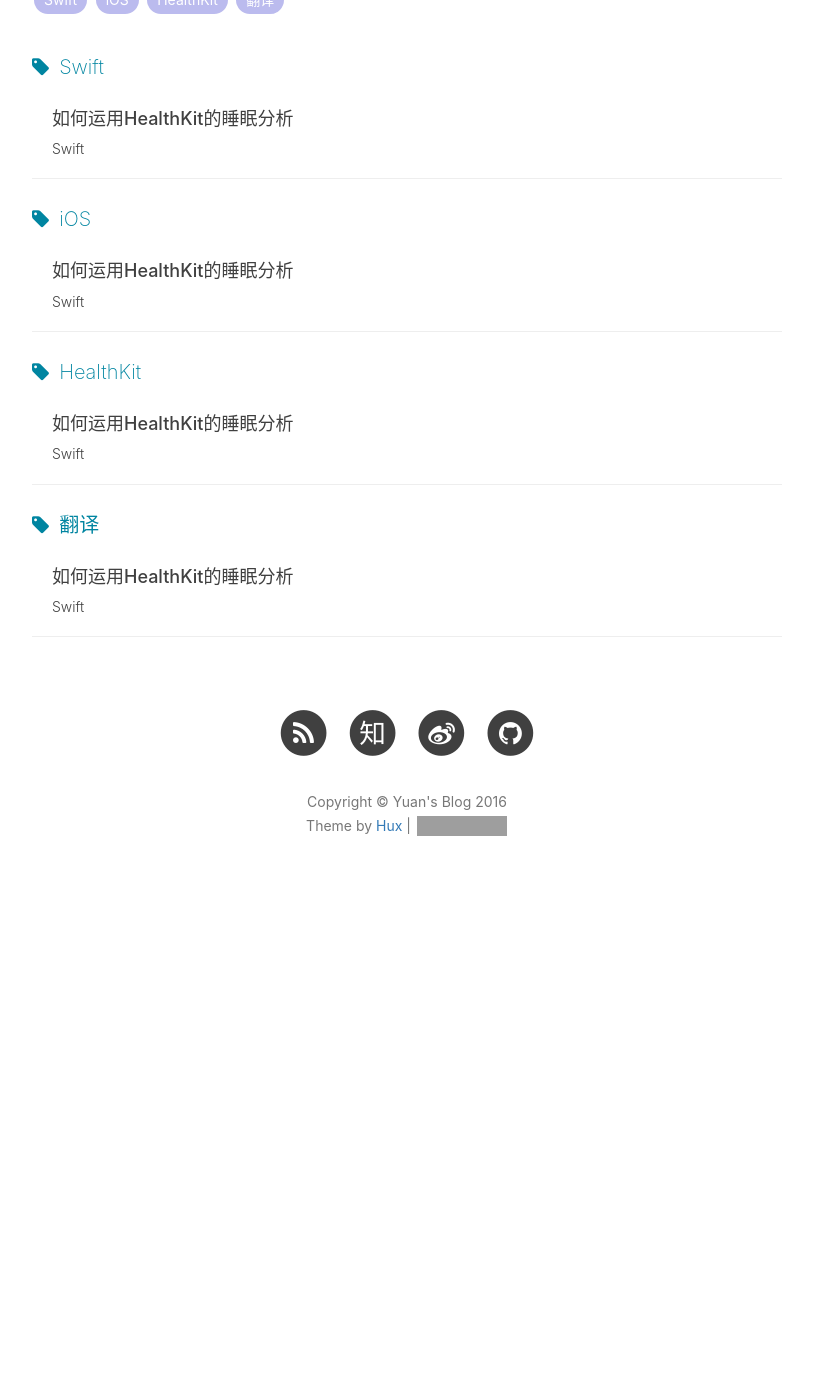
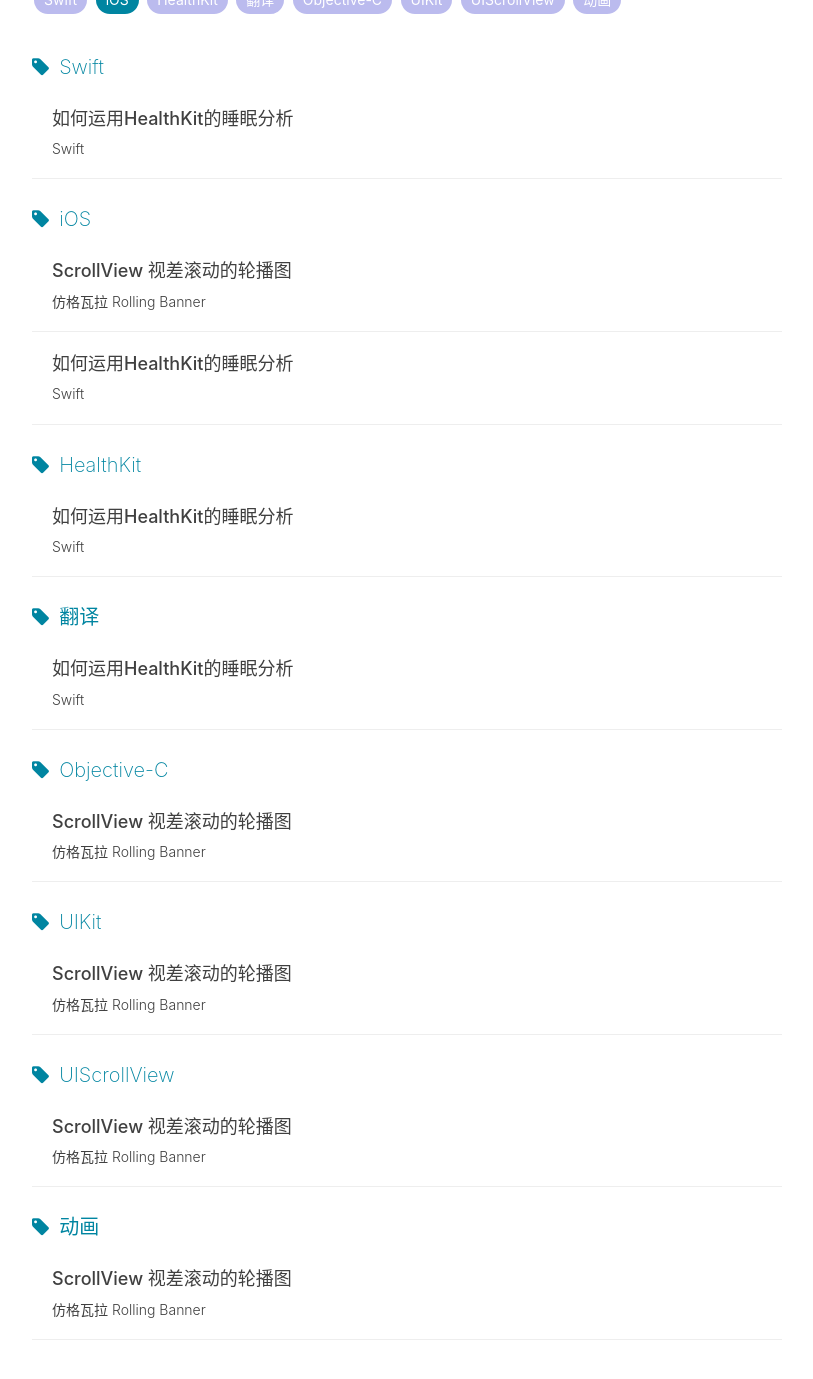
Before and after one commit to Arbalest313/arbalest313.github.io, a Jekyll site: the page built from tags.html, in a window 1280 px wide and 1400 px high, scrolled down 282 px. Shown: the top 1379 px of the window, without its empty margins (233-1046 px from the left). Built offline with Jekyll 4.4.1, drawn with Linux system fonts in a browser that asks for light colours; nearby versions of some CDN libraries; comment, search, counter and statistics services are not loaded; before the commit the page ends 1212 px from its top, so only the background shows below that; some of the changed lines change nothing that is shown; grey boxes are pictures that could not be loaded.

Commit message:
Rolling Banner - paging post
paging

````diff
--- a/_config.yml
+++ b/_config.yml
@@ -12,7 +12,7 @@
 
 # SNS settings
 RSS: true
-weibo_username:     热白开424
+weibo_username:     13062662970
 zhihu_username:     qingd120t@163.com
 github_username:    arbalest313
 #twitter_username:  huxpro
--- /dev/null
+++ b/_posts/2016-07-31-RollingBanner.md
@@ -0,0 +1,175 @@
+---
+layout:     post
+title:      "ScrollView 视差滚动的轮播图"
+subtitle:   "仿格瓦拉 Rolling Banner"
+date:       2016-08-15
+author:     "yuan"
+header-img: "img/bg/20160815-RollingBanner-Paging.jpg"
+tags:
+    - Objective-C
+    - iOS
+    - UIKit
+    - UIScrollView
+    - 动画
+---
+
+## 前言
+在绝大多数的APP中，产品经理都会要求有一个轮播图来展示重要的图片与信息。而大多数的轮播图都是比较僵硬的Side By Side的滑动动画。如何让这一个枯燥的UI组件变得有趣，并且有丝滑办的感觉呢？我想滚动视差会是一个不错的选择。
+
+如果你经常使用格瓦拉，我想你也许就会注意到，格瓦拉的首页就有着这么一个有意思的视差滚动视图。让我们来尝试实现它吧。
+
+<center>![](https://github.com/Arbalest313/gitRecord/blob/master/RollingBanner/Gewala.gif?raw=true)</center>
+## 思考与观察
+<center>![](https://github.com/Arbalest313/gitRecord/blob/master/RollingBanner/Gewala-Slow.gif?raw=true)</center>
+
+
+在滑动`scrollView`时，仔细观察，你会发现在这个视差里面包含了两组动画
+
+* 面当你向右滑动时，中间视图会跟随你的手指一起向右移动，但中间视图里面的图片则会朝左边的方向移动。 你向左滑动是则相反。
+* 每当你向右滑动时，中间视图会跟随你的手指一起向右滑动，而左边的视图却朝向相反的方向移动。你向左滑动是则相反，右边的视图却朝向相反的方向移动
+
+这时，我想你就应该想到它并不是像大多数的滚动试图一样，不使用N(你需要显示的图片数)+2个视图扑在`UIScrollView上`来实现, 而是使用了4个主要的视图:
+
+```obj-c
+@property (nonatomic, strong)UIView      * midContainter;
+@property (nonatomic, strong)UIImageView * midImage;
+@property (nonatomic, strong)UIImageView * leftImage;
+@property (nonatomic, strong)UIImageView * rightImage;
+```
+其中，midImage是加载在midContainer上的，以产生第一组动画。而midContainer、leftImage、rightImage这三个视图有着不同的，层次之间的图层关系，中间图层（midContainer）总是处于另外两个图层的上方，同时三个图层的在ScrollView的位置些许的重叠， 这里我们使用一个`portion`来统一标识重叠的比例
+
+```obj-c
+//中间视图与它的图片
+_midContainter.frame = CGRectMake(self.bounds.size.width, 0, self.bounds.size.width, self.bounds.size.height);
+_midContainter.clipsToBounds = YES;//超出bounds rect的视图讲不会显示
+[self addSubview:_midContainter];
+
+_midImage.frame = self.midContainter.bounds;
+[self.midContainter addSubview:_midImage];
+
+//左侧视图
+_leftImage.frame = CGRectMake(self.bounds.size.width * (1- self.portion), 0, 0, self.bounds.size.width, self.bounds.size.height);
+[self insertSubview:self.leftImage belowSubview:self.midImage];
+
+//右侧视图
+_rightImage.frame = CGRectMake(self.bounds.size.width * (1 + self.portion), 0, self.bounds.size.width, self.bounds.size.height);
+[self insertSubview:self.rightImage belowSubview:self.midContainter];
+```
+##初始化设置
+知道我们需要那个View，下面就是对一我们的ScrollView和它的视图进行初始化的设置了：
+
+```obj-c
+//初始化设置
+- (void)setup{
+    self.contentSize = CGSizeMake(self.bounds.size.width*3, 0);
+    self.contentOffset = CGPointMake(self.bounds.size.width, 0);
+    self.portion = 0.6f;
+    self.pagingEnabled = NO;
+    self.showsVerticalScrollIndicator = NO;
+    self.showsHorizontalScrollIndicator = NO;
+    self.bounces = NO;
+    self.layer.masksToBounds = YES;
+}
+
+//根据currentIndex重置srollView为最开始状态。
+- (void)resetSubViews {
+    self.midImage.image = self.sourceArr[self.pageControl.currentPage];
+    self.midImage.tag = self.pageControl.currentPage;
+    self.midImage.frame = self.midContainter.bounds;
+
+    NSInteger leftIndex = self.pageControl.currentPage - 1;
+    if (leftIndex < 0) {
+        leftIndex = self.sourceArr.count - 1;
+    }
+    self.leftImage.image = self.sourceArr[leftIndex];
+    self.leftImage.tag = leftIndex;
+    self.leftImage.frame = CGRectMake(self.bounds.size.width * (1- self.portion), 0, 0, self.bounds.size.width, self.bounds.size.height);
+
+    NSInteger rightIndex = self.pageControl.currentPage + 1;
+    if (rightIndex >= self.sourceArr.count) {
+        rightIndex = 0;
+    }
+    self.rightImage.image = self.sourceArr[rightIndex];
+    self.rightImage.tag = rightIndex;
+    self.rightImage.frame = CGRectMake(self.bounds.size.width * (1 +  self.portion), 0, self.bounds.size.width, self.bounds.size.height);
+
+    [self bringSubviewToFront:self.midContainter];
+    [self sendSubviewToBack:self.leftImage];
+    [self sendSubviewToBack:self.rightImage];
+    [self setContentOffset:CGPointMake(self.bounds.size.width, 0) animated:NO];
+    self.currentIndex = self.pageControl.currentPage;
+}
+
+```
+##实现
+
+此外，为了能让这个视图循环滚动，我们还需要监听滚动时`UIScrollView`的`contentOffset.x`。在监听过程中，我们可以根据`self.portion`来调整每个视图的移动速度，以此来达到一个滚动视差的效果
+
+```obj-c
+- (void)scrollViewDidScroll:(UIScrollView *)scrollView {
+    CGFloat moveX = scrollView.contentOffset.x - self.bounds.size.width;
+	[self adjsutSubViews:moveX];
+	if (fabs(moveX) >= self.bounds.size.width && fabs(self.lastMoveX) < self.bounds.size.width) {
+        [self completedHandler];
+    }
+    self.lastMoveX = moveX;
+}
+
+- (void)adjustSubViews:(CGFloat)moveX{
+    [self move:self.midImage from:0 byX:moveX * (1 - self.portion)];
+    [self move:self.leftImage from:self.bounds.size.width * (1- self.portion) byX:moveX * (1- self.portion)];
+    [self move:self.rightImage from:self.bounds.size.width * (1 + self.portion) byX:(moveX) *  (1 - self.portion)];
+}
+
+#pragma mark - tools
+- (void)move:(UIView *)view from:(CGFloat)start byX:(CGFloat)x {
+    CGRect frame = view.frame;
+    frame.origin.x = x + start;
+    view.frame = frame;
+}
+```
+这行代码做了的功能：
+
+1. 记录`scrollview` 相对于初始位置的移动距离moveX
+2. 使`leftimage` 与 `rightImage`移动的速率与滑动的移动速率moveX保持一个差值。
+3. 使`midImage`与他的父视图`midContainer`的移动速率保持不一致。注意我们这里移动的是`midContainer`里的图片而不是`midContainer`
+4. 如果当前的moveX已经已经是一张图片的宽度时，调起`completedHandler()`
+4. 记录本次的moveX距离到lastMoveX里，以方便下一次使用。
+
+> 由于RunTime的缘故，ScrollView 的contentoffset不会记录的非常准确。这里记录lastMoveX是因为我们想确保：当moveX大于一张图片宽度时，`completedHandler()`只被调起一次。
+
+在`completedHandler()`里面，我们需要做的是每当一张图片被完整显示在屏幕上时，不管他是letfImage还是RightImage,我们需要把这张图片重新赋值到midContainer的midImage上面，并根据这个图片的`index`计算出新的leftImage与rightImage，并欺骗用户，把scrollView的offset重新设置为初始值(显示中间视图)：
+
+```obj-c
+//重新计算letimage, midImage,rightImage的index
+- (void)completedHandler{
+    CGFloat moveX = self.contentOffset.x - self.bounds.size.width;
+    if (fabs(moveX) >= self.bounds.size.width) {
+
+        if (moveX > 0 && self.pageControl.currentPage + 1 < self.sourceArr.count) {
+            self.pageControl.currentPage++;
+        }else if (moveX >0 && self.pageControl.currentPage +1 == self.sourceArr.count){
+            self.pageControl.currentPage = 0;
+        }
+        else if (self.pageControl.currentPage >= 1){
+            self.pageControl.currentPage--;
+        }else if (self.pageControl.currentPage == 0 && moveX < 0)
+        {
+            self.pageControl.currentPage = self.sourceArr.count - 1;
+        }
+        [self resetSubViews];
+    }
+
+}
+```
+做完这些，在设置ScrollView的`pagingEnabled `属性为`YES`
+
+```
+    self.pagingEnabled = YES;
+
+```
+就可以大完成一个简单的视差滚动视图了。看一下效果：
+<center>![](https://github.com/Arbalest313/gitRecord/blob/master/RollingBanner/RBPagingC.gif?raw=true)</center>
+完整的代码可以在[这里](https://github.com/Arbalest313/HYRollingBanner)下载。
+
+但是这是你会发现，当你滑动你的视图时，视差滚动视图并没有像格瓦拉那样有如丝般顺滑的感觉。格瓦拉到底做了什么呢，你可以不妨思考一下？[下一篇，将优化我们的体验，带来如丝般的顺滑体验]()
````
Also changed, not shown: img/bg/20160815-RollingBanner-Paging.jpg (added).
